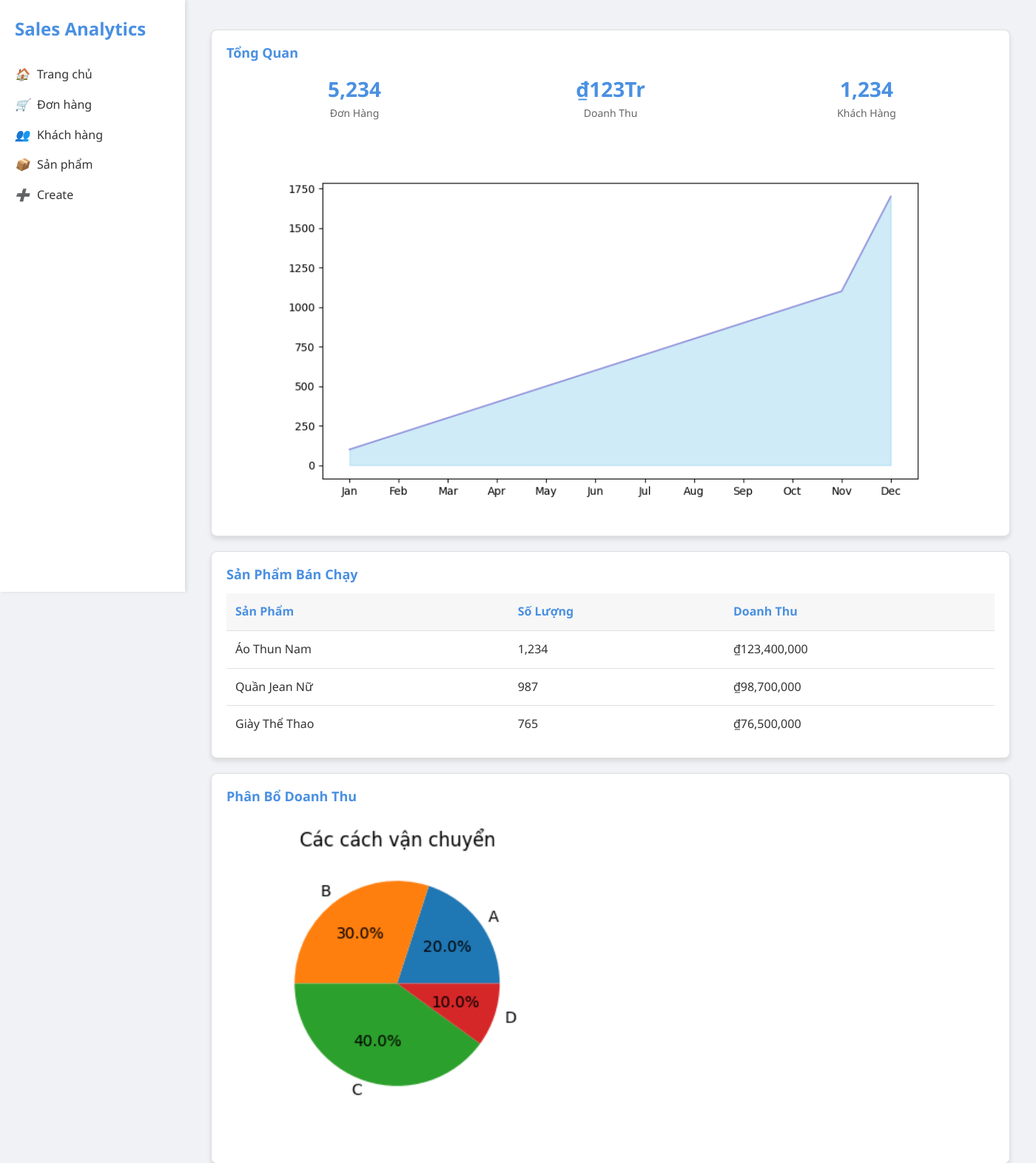
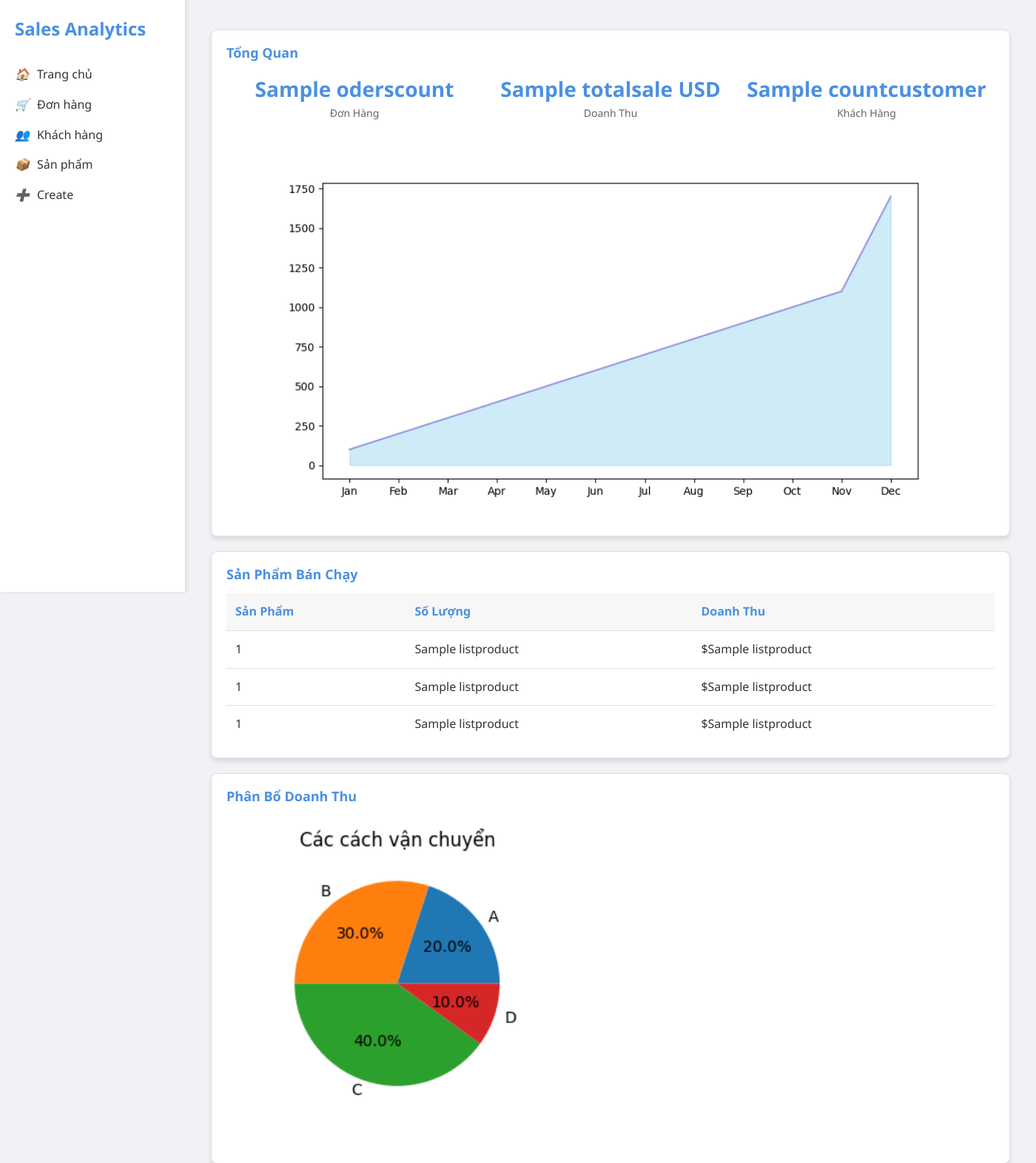
Before and after one commit to Thach45/Superstore-Sales, a Flask app: template templates/dashboard.html in a window 1400 px wide. Shown: the top 1572 px of the page at 74% size. Run offline with Flask 3, Linux system fonts and the light colour scheme; the template is opened without the code that fills it: most values are stand-ins (such as "Sample title", 1, 10 or a date in 2020); some libraries are stand-ins or nearby versions.

Commit message:
show Dashboard

```diff
--- a/blueprint/create/create_controller.py
+++ b/blueprint/create/create_controller.py
@@ -19,7 +19,7 @@ def upload():
         # Lấy đối tượng MongoDB từ config của Flask
         mongo = current_app.config['MONGO']
         # Thêm dữ liệu vào MongoDB
-        mongo.db.users.insert_many(data)
+        mongo.db.datastore.insert_many(data)
         return render_template('dashboard.html', message="1")
     else:
         return render_template('create.html', message="0")
--- a/templates/dashboard.html
+++ b/templates/dashboard.html
@@ -1,6 +1,8 @@
 {% extends "layout.html" %}
 
 {% block title %}Dashboard{% endblock %}
+</body>
+</html>
 
 {% block content %}
 <link href="{{ url_for('static', filename='style/dashboard.css') }}" rel="stylesheet">
@@ -10,15 +12,15 @@
             <h2>Tổng Quan</h2>
             <div class="kpi-container">
                 <div class="kpi-item">
-                    <div class="kpi-value">5,234</div>
+                    <div class="kpi-value">{{oderscount}}</div>
                     <div class="kpi-label">Đơn Hàng</div>
                 </div>
                 <div class="kpi-item">
-                    <div class="kpi-value">₫123Tr</div>
+                    <div class="kpi-value">{{totalsale}} USD</div>
                     <div class="kpi-label">Doanh Thu</div>
                 </div>
                 <div class="kpi-item">
-                    <div class="kpi-value">1,234</div>
+                    <div class="kpi-value">{{countcustomer}}</div>
                     <div class="kpi-label">Khách Hàng</div>
                 </div>
             </div>
@@ -36,19 +38,19 @@
                 </thead>
                 <tbody>
                     <tr>
-                        <td>Áo Thun Nam</td>
-                        <td>1,234</td>
-                        <td>₫123,400,000</td>
+                        <td>{{listproducts[0][0]}}</td>
+                        <td>{{listproducts[0][1]}}</td>
+                        <td>${{listproducts[0][2]}}</td>
                     </tr>
                     <tr>
-                        <td>Quần Jean Nữ</td>
-                        <td>987</td>
-                        <td>₫98,700,000</td>
+                        <td>{{listproducts[1][0]}}</td>
+                        <td>{{listproducts[1][1]}}</td>
+                        <td>${{listproducts[1][2]}}</td>
                     </tr>
                     <tr>
-                        <td>Giày Thể Thao</td>
-                        <td>765</td>
-                        <td>₫76,500,000</td>
+                        <td>{{listproducts[2][0]}}</td>
+                        <td>{{listproducts[2][1]}}</td>
+                        <td>${{listproducts[2][2]}}</td>
                     </tr>
                 </tbody>
             </table>
@@ -68,25 +70,29 @@
                     <tr>
                         <th>Mã Đơn</th>
                         <th>Khách Hàng</th>
+                        <th>Sản Phẩm</th>
                         <th>Tổng Tiền</th>
                     </tr>
                 </thead>
                 <tbody>
                     <tr>
-                        <td>#1234</td>
-                        <td>Nguyễn Văn A</td>
-                        <td>₫1,230,000</td>
+                        <td>{{listrecent[0][0]}}</td>
+                        <td>{{listrecent[0][1]}}</td>
+                        <td>{{listrecent[0][2]}}</td>
+                        <td>${{listrecent[0][3]}}</td>
 
                     </tr>
                     <tr>
-                        <td>#1235</td>
-                        <td>Trần Thị B</td>
-                        <td>₫4,560,000</td>
+                        <td>{{listrecent[1][0]}}</td>
+                        <td>{{listrecent[1][1]}}</td>
+                        <td>{{listrecent[1][2]}}</td>
+                        <td>${{listrecent[1][3]}}</td>
                     </tr>
                     <tr>
-                        <td>#1236</td>
-                        <td>Lê Văn C</td>
-                        <td>₫7,890,000</td>
+                        <td>{{listrecent[2][0]}}</td>
+                        <td>{{listrecent[2][1]}}</td>
+                        <td>{{listrecent[2][2]}}</td>
+                        <td>${{listrecent[2][3]}}</td>
                     </tr>
                 </tbody>
             </table>
```
Also changed, not shown: blueprint/home/home_controller.py (+137 -1 lines), static/images/sales.png.
